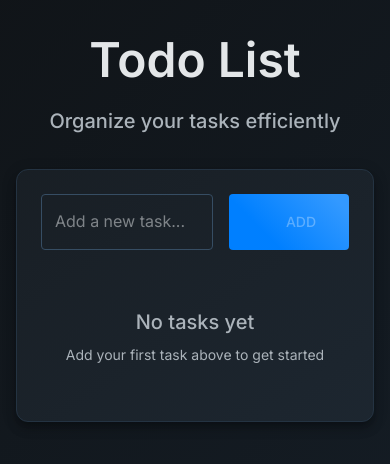
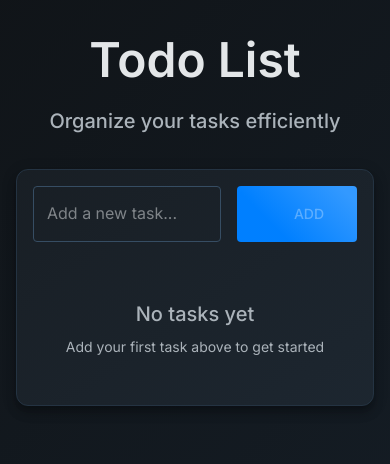
Before and after one commit to JustFantick/freshcode-ai-practice, a React (Vite) app: page / in a window 390 px wide. Shown: the top 464 px of the page. Built offline with nearby package versions, Linux system fonts and the light colour scheme; some icons are missing.

Commit message:
style: update padding for responsive design in TodoApp component

```diff
--- a/src/components/TodoApp.tsx
+++ b/src/components/TodoApp.tsx
@@ -38,7 +38,7 @@ const TodoApp = () => {
     <Paper
       elevation={8}
       sx={{
-        p: 3,
+        p: { xs: 2, sm: 3 },
         borderRadius: 3,
         background:
           "linear-gradient(145deg, hsl(210, 20%, 12%) 0%, hsl(210, 25%, 15%) 100%)",
```
